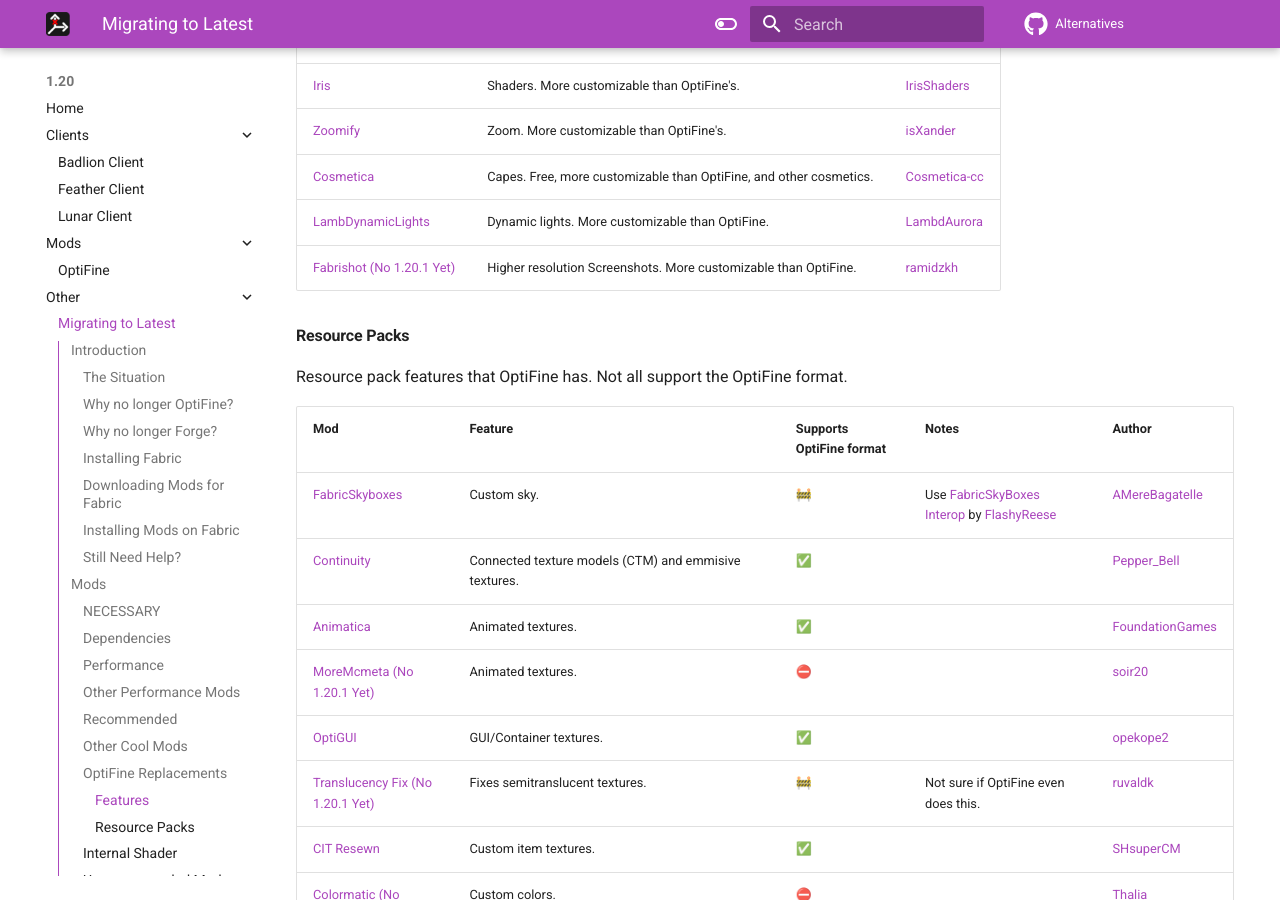
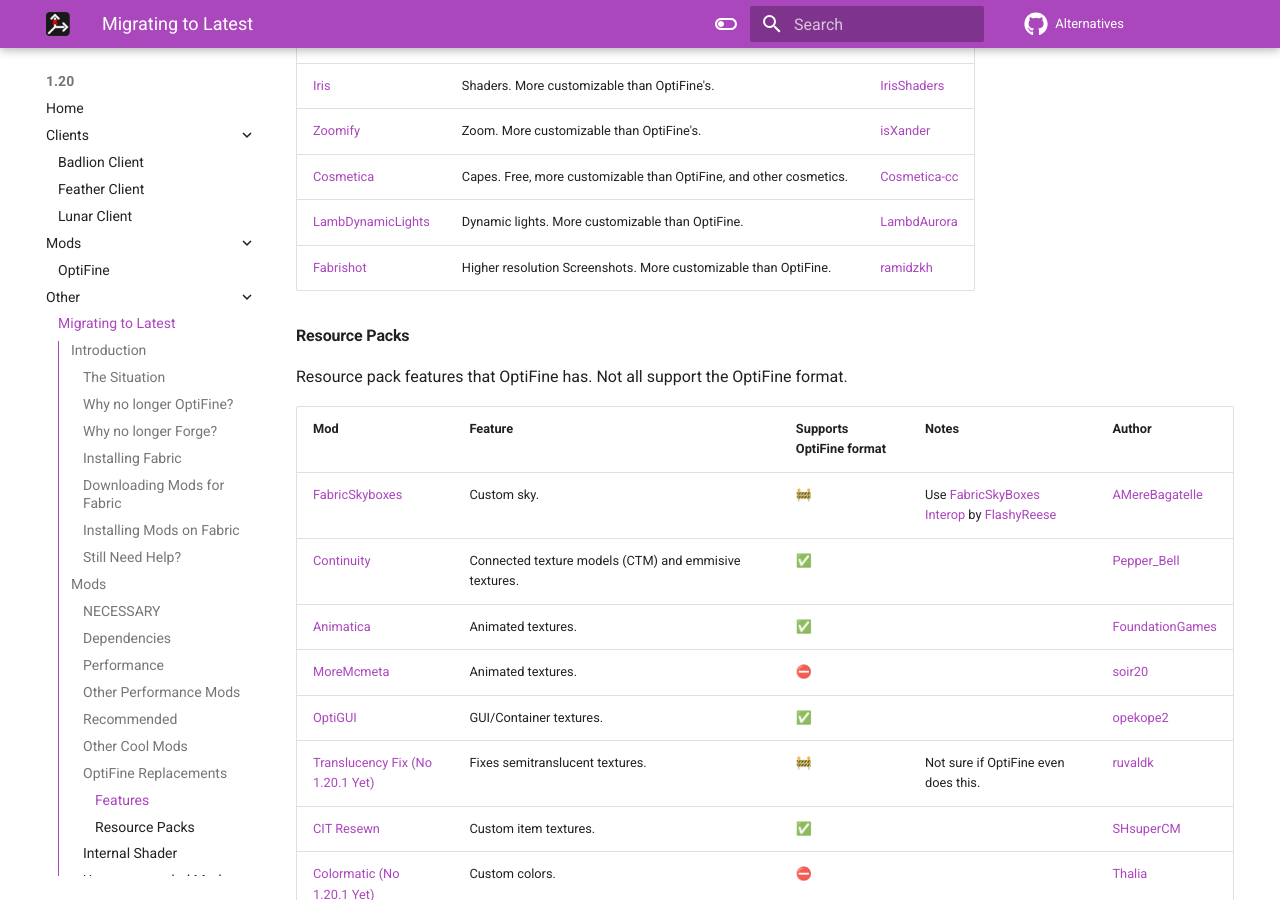
Before and after one commit to MicrocontrollersDev/Alternatives, an MkDocs documentation site: the page built from docs/latest/migrating.md, in a window 1280 px wide and 900 px high, scrolled down 8126 px. Built offline with MkDocs 1.6.1 and Material for MkDocs 9.7.7, drawn with Linux system fonts in a browser that asks for light colours; comment, search, counter and statistics services are not loaded.

Commit message:
Fabrishot + MoreMcmeta (#141)
Updated to 1.20.1

```diff
--- a/docs/latest/migrating.md
+++ b/docs/latest/migrating.md
@@ -230,7 +230,7 @@
 | [Zoomify](https://modrinth.com/mod/zoomify) | Zoom. More customizable than OptiFine's. | [isXander](https://github.com/isXander) |
 | [Cosmetica](https://modrinth.com/mod/cosmetica) | Capes. Free, more customizable than OptiFine, and other cosmetics. | [Cosmetica-cc](https://github.com/Cosmetica-cc)
 | [LambDynamicLights](https://modrinth.com/mod/lambdynamiclights) | Dynamic lights. More customizable than OptiFine. | [LambdAurora](https://github.com/LambdAurora) |
-| [Fabrishot (No 1.20.1 Yet)](https://modrinth.com/mod/fabrishot) | Higher resolution Screenshots. More customizable than OptiFine. | [ramidzkh](https://modrinth.com/user/z0r5biKh) |
+| [Fabrishot](https://modrinth.com/mod/fabrishot) | Higher resolution Screenshots. More customizable than OptiFine. | [ramidzkh](https://modrinth.com/user/z0r5biKh) |
 
 #### Resource Packs
 
@@ -241,7 +241,7 @@
 | [FabricSkyboxes](https://modrinth.com/mod/fabricskyboxes) | Custom sky. | 🚧 | Use [FabricSkyBoxes Interop](https://modrinth.com/mod/fabricskyboxes-interop) by [FlashyReese](https://github.com/FlashyReese) | [AMereBagatelle](https://modrinth.com/user/ifLBWnLs) |
 | [Continuity](https://modrinth.com/mod/continuity) | Connected texture models (CTM) and emmisive textures. | ✅ | | [Pepper_Bell](https://github.com/PepperCode1) |
 | [Animatica](https://modrinth.com/mod/animatica) | Animated textures. | ✅ | | [FoundationGames](https://github.com/FoundationGames) |
-| [MoreMcmeta (No 1.20.1 Yet)](https://modrinth.com/mod/moremcmeta) | Animated textures. | ⛔ | | [soir20](https://github.com/soir20) |
+| [MoreMcmeta](https://modrinth.com/mod/moremcmeta) | Animated textures. | ⛔ | | [soir20](https://github.com/soir20) |
 | [OptiGUI](https://modrinth.com/mod/optigui) | GUI/Container textures. | ✅ | | [opekope2](https://github.com/opekope2) |
 | [Translucency Fix (No 1.20.1 Yet)](https://modrinth.com/mod/translucencyfix) | Fixes semitranslucent textures. | 🚧 | Not sure if OptiFine even does this. | [ruvaldk](https://github.com/ruvaldak) |
 | [CIT Resewn](https://modrinth.com/mod/cit-resewn) | Custom item textures. | ✅ | | [SHsuperCM](https://github.com/SHsuperCM) |
```
